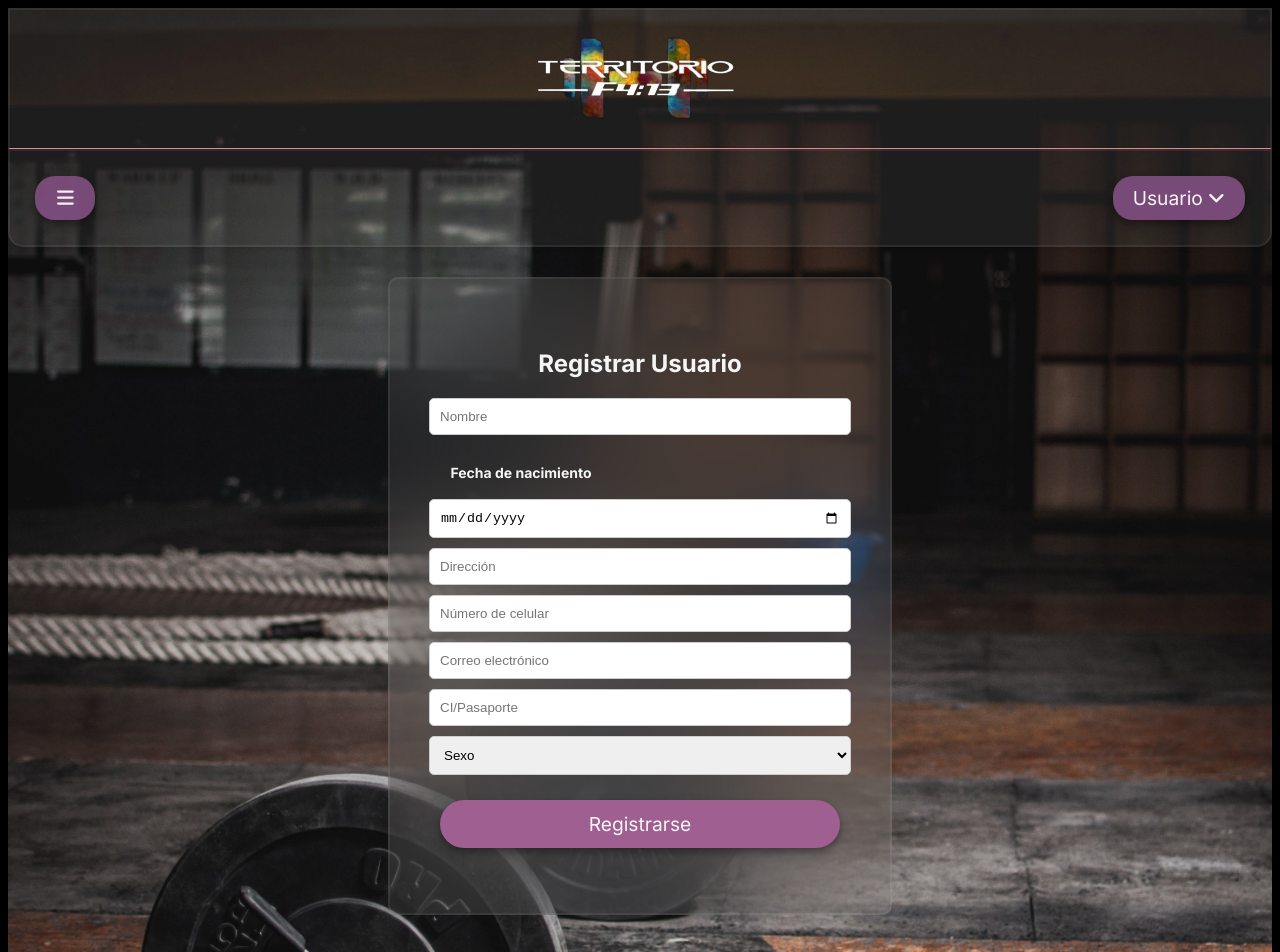
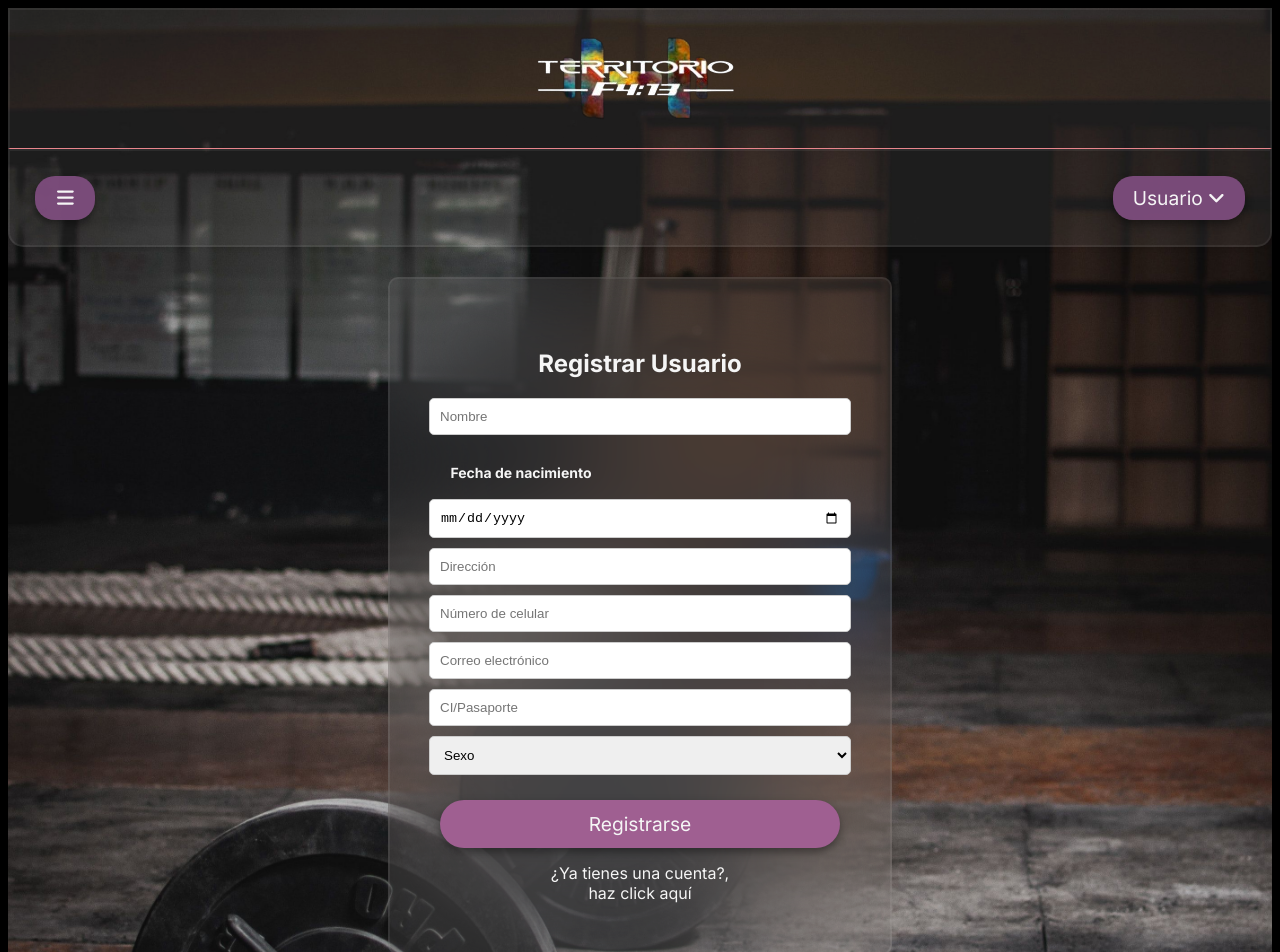
Before and after one commit to Ferchox/componentes, a React (Vite) app: page /RegistroUsuario in a window 1280 px wide. Shown: the top 952 px of the page. Built offline with nearby package versions, Linux system fonts and the light colour scheme; no server answers.

Commit message:
agregando navegacion en inicio sesion y registro

```diff
--- a/src/components/inicioSesionUsuario/organismos/InicioSesionUsuario.jsx
+++ b/src/components/inicioSesionUsuario/organismos/InicioSesionUsuario.jsx
@@ -3,6 +3,7 @@ import CampoTexto from '../molecula/CampoTexto';
 import BotonInicioSesion from '../molecula/BotonInicioSesion';
 import TituloInicioSesion from '../molecula/TituloInicioSesion';
 import './InicioSesionUsuario.css';
+import { NavLink } from 'react-router-dom';
 
 const InicioSesionUsuario = ({ onSubmit }) => {
     const [correo, setCorreo] = useState('');
@@ -29,6 +30,10 @@ const InicioSesionUsuario = ({ onSubmit }) => {
                 onChange={(e) => setContrasena(e.target.value)}
             />
             <BotonInicioSesion onClick={handleSubmit} />
+            ¿Aún no tienes cuenta?,
+            <NavLink to='/RegistroUsuario'>
+                haz click aquí
+            </NavLink>
         </form>
     );
 };
--- a/src/components/registroUsuario/organismos/RegistroUsuario.jsx
+++ b/src/components/registroUsuario/organismos/RegistroUsuario.jsx
@@ -4,6 +4,7 @@ import SelectorSexo from '../moleculas/SelectorSexo';
 import BotonRegistroUsuario from '../moleculas/BotonRegistroUsuario';
 import TituloRegistroUsuario from '../moleculas/TituloRegistroUsuario';
 import './RegistroUsuario.css';
+import { NavLink } from 'react-router-dom';
 
 const RegistroUsuario = ({ onSubmit }) => {
     const [nombre, setNombre] = useState('');
@@ -66,6 +67,10 @@ const RegistroUsuario = ({ onSubmit }) => {
                 onChange={(e) => setSexo(e.target.value)}
             />
             <BotonRegistroUsuario onClick={handleSubmit} />
+            ¿Ya tienes una cuenta?,
+            <NavLink to='/IniciarSesionUsuario'>
+                haz click aquí
+            </NavLink>
         </form>
     );
 };
```
